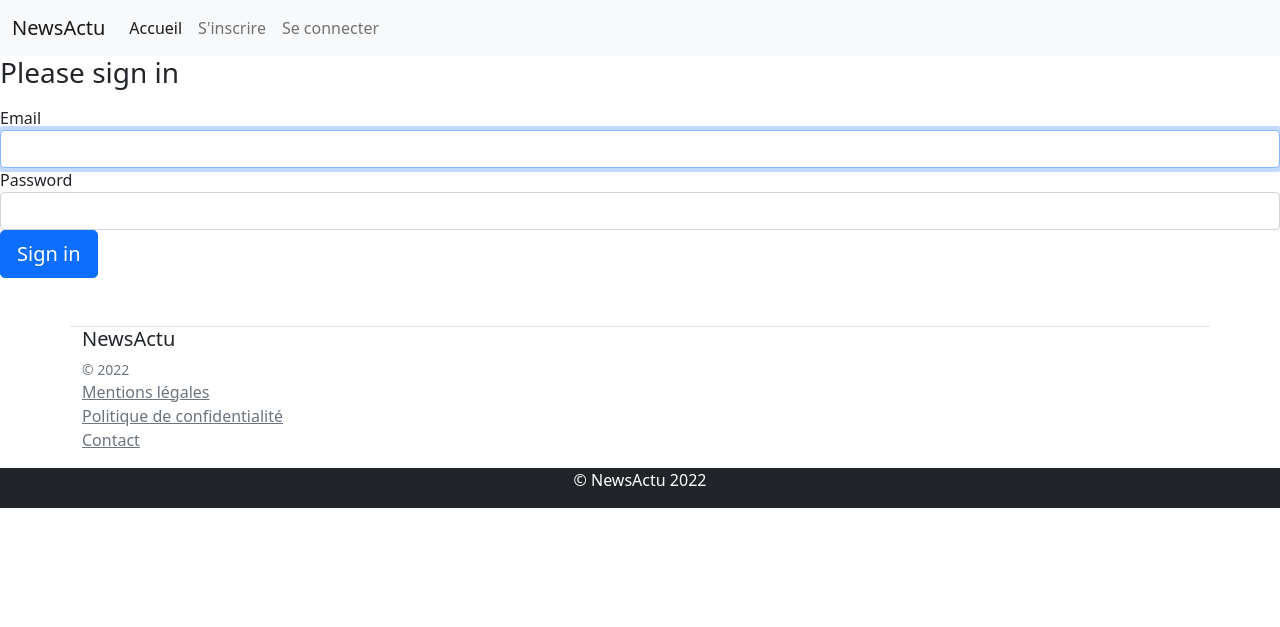
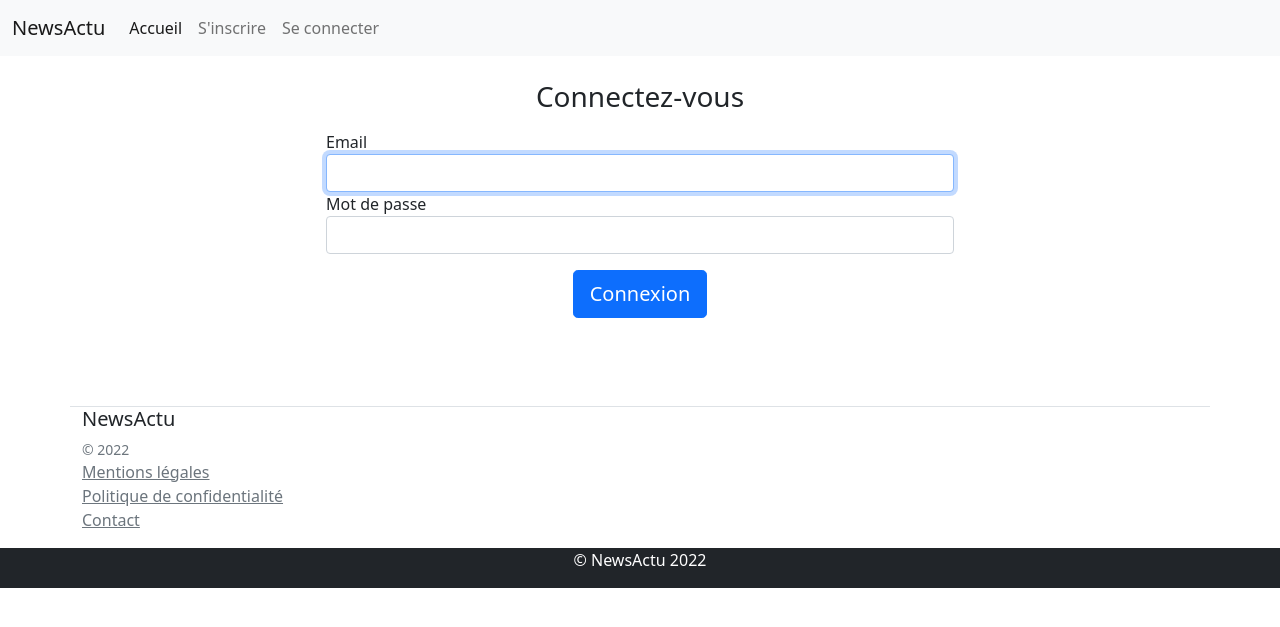
Before and after one commit to maunickmayo/News_actu2, a Symfony app: template templates/security/login.html.twig in a window 1280 px wide. Shown: the top 627 px of the page. Run offline with Twig, Linux system fonts and the light colour scheme; the template is opened without the code that fills it, so the values that code supplies are empty; some libraries are stand-ins or nearby versions.

Commit message:
register+connexion

```diff
--- /dev/null
+++ b/templates/include/_flashes.html.twig
@@ -0,0 +1,14 @@
+{% for label, messages in app.flashes %}
+    {% for message in messages %}
+
+        <div class="alert alert-{{ label }} alert-dismissible fade show" role="alert">
+            {% if label == 'success' %}
+                <span class="alert-inner--icon"><i class="fa fa-thumbs-up"></i></span>
+            {% else %}
+                <span class="alert-inner--icon"><i class="fa fa-thumbs-down"></i></span>
+            {% endif %}
+            <span class="alert-inner--text"><strong>{{ label | title }} : </strong> {{ message | raw }}</span>
+        </div>
+
+    {% endfor %}
+{% endfor %}
--- a/templates/include/_nav.html.twig
+++ b/templates/include/_nav.html.twig
@@ -12,7 +12,7 @@
 
                  {% if not app.user %}
                     <li class="nav-item">
-                        <a class="nav-link" href="#">S'inscrire</a>
+                        <a class="nav-link" href="{{ path('user_register') }}">S'inscrire</a>
                     </li>
                     <li class="nav-item">
                         <a class="nav-link" href="{{ path('app_login') }}">Se connecter</a>
--- a/templates/security/login.html.twig
+++ b/templates/security/login.html.twig
@@ -1,23 +1,29 @@
 {% extends 'base.html.twig' %}
 
-{% block title %}Log in!{% endblock %}
+{% block title %}Connexion{% endblock %}
 
 {% block body %}
+
+    <div class="row">
+        <div class="col-6 my-4 mx-auto">
             <form method="post">
+
+                {% include 'include/_flashes.html.twig' %}
+
                 {% if error %}
                     <div class="alert alert-danger">{{ error.messageKey|trans(error.messageData, 'security') }}</div>
                 {% endif %}
 
-    {% if app.user %}
-        <div class="mb-3">
-            You are logged in as {{ app.user.userIdentifier }}, <a href="{{ path('app_logout') }}">Logout</a>
-        </div>
-    {% endif %}
+                {#    {% if app.user %}#}
+                {#        <div class="mb-3">#}
+                {#            You are logged in as {{ app.user.userIdentifier }}, <a href="{{ path('app_logout') }}">Logout</a>#}
+                {#        </div>#}
+                {#    {% endif %}#}
 
-    <h1 class="h3 mb-3 font-weight-normal">Please sign in</h1>
+                <h1 class="h3 mb-3 font-weight-normal text-center">Connectez-vous</h1>
                 <label for="inputEmail">Email</label>
                 <input type="email" value="{{ last_username }}" name="email" id="inputEmail" class="form-control" autocomplete="email" required autofocus>
-    <label for="inputPassword">Password</label>
+                <label for="inputPassword">Mot de passe</label>
                 <input type="password" name="password" id="inputPassword" class="form-control" autocomplete="current-password" required>
 
                 <input type="hidden" name="_csrf_token"
@@ -35,8 +41,11 @@
                 </div>
                 #}
 
-    <button class="btn btn-lg btn-primary" type="submit">
-        Sign in
+                <button class="btn btn-lg btn-primary my-3 d-block mx-auto" type="submit">
+                    Connexion
                 </button>
             </form>
+        </div>
+    </div>
+
 {% endblock %}
```
Also changed, not shown: src/Controller/UserController.php (+45 -1 lines), templates/user/register.html.twig (added, +31 -0 lines), 1 other file. Lines whose indentation alone changed are shown as unchanged.
